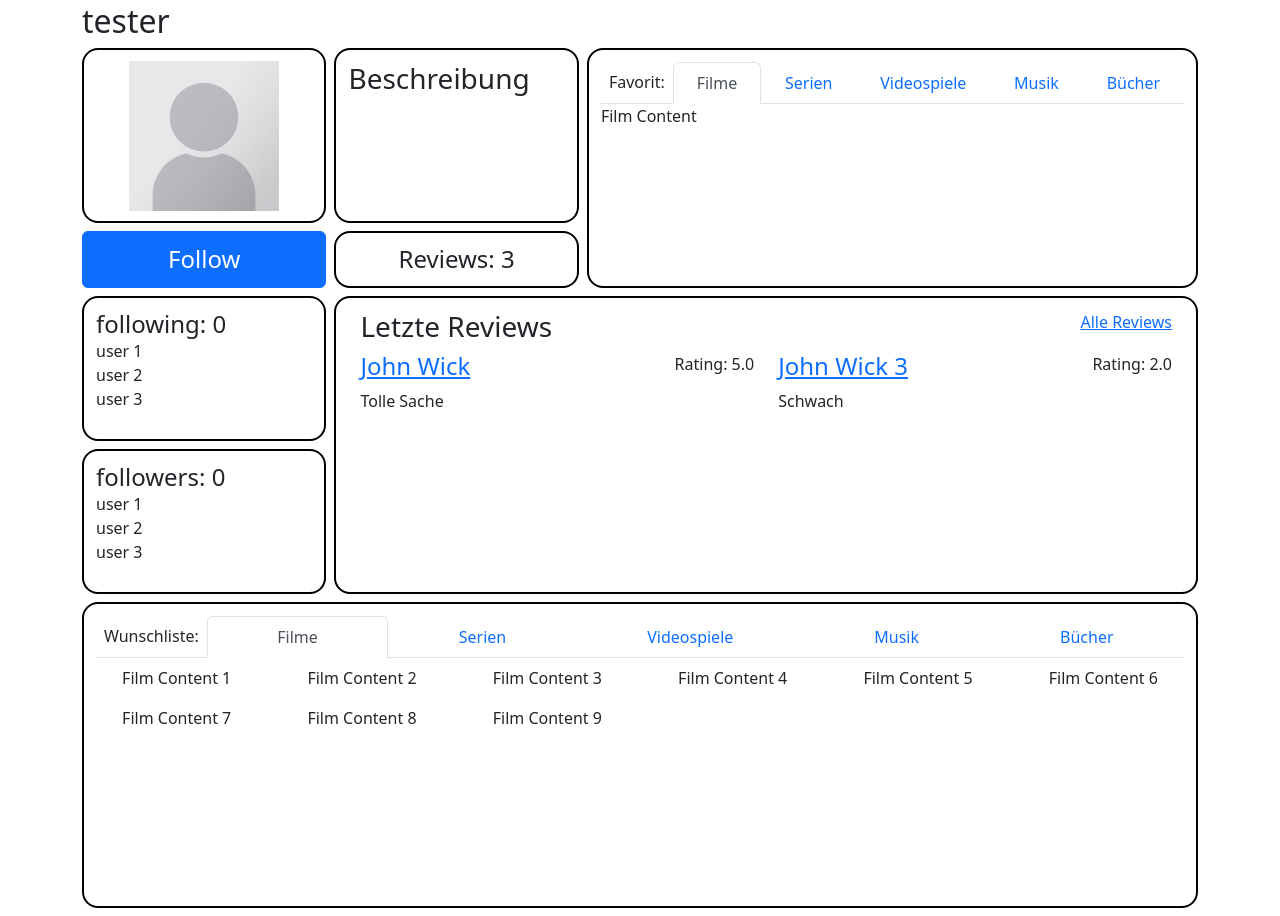
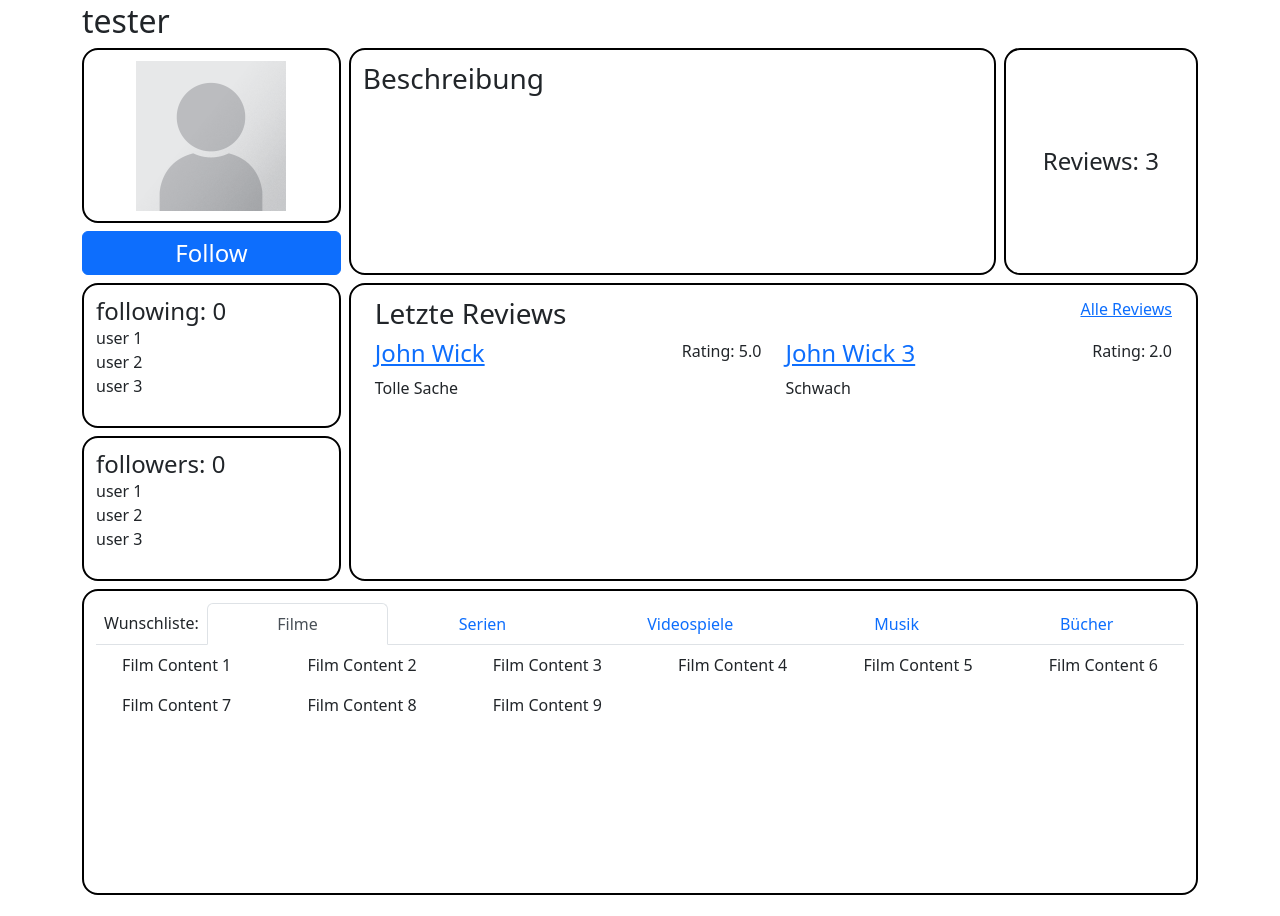
Before and after one commit to dtwach/swt-projekt-grp-5, a PHP site: page /profile.php?id=1000 in a window 1280 px wide. Shown: the part 54-970 px from the top of the page. After the commit the page ends 949 px from the top, so only its background shows below. Run offline with PHP 8.4, Linux system fonts and the light colour scheme; a user stored in the database is signed in; data comes from the database, SQL or seed files in the repository; data that the repository does not hold is empty.

Commit message:
removed favorite

```diff
--- a/css/profilegrid.css
+++ b/css/profilegrid.css
@@ -1,10 +1,16 @@
+* {
+    margin: 0;
+    padding: 0;
+    box-sizing: border-box;
+}
+
 .profile {
     display: grid;
-    grid-template-columns: 1fr 1fr 2.5fr;
+    grid-template-columns: 1fr 2.5fr 0.75fr;
     grid-template-rows: 1fr 0.25fr 0.75fr 0.75fr 1.75fr;
     grid-template-areas:
-        "pic desc fav"
-        "follow revs fav"
+        "pic desc revs"
+        "follow desc revs"
         "following recrev recrev"
         "followers recrev recrev"
         "list list list" ;
@@ -15,12 +21,11 @@
     .profile {
         display: grid;
         grid-template-columns: 1fr 1fr 1fr;
-        grid-template-rows: 0.75fr 0.2fr 0.2fr 1fr 1fr 1fr;
+        grid-template-rows: 0.75fr 0.2fr 0.2fr 1fr 1fr;
         grid-template-areas:
             "pic desc desc"
             "follow follow follow"
             "following followers revs"
-            "fav fav fav"
             "recrev recrev recrev"
             "list list list" ;
         gap: 0.3rem;
--- a/profile.php
+++ b/profile.php
@@ -18,7 +18,6 @@ if (!isset($_GET["id"])) {
     <meta http-equiv="X-UA-Compatible" content="IE=edge">
     <meta name="viewport" content="width=device-width, initial-scale=1.0">
     <title>Profil Content-Review-Plattform</title>
-    <link href="css/style.css" rel="stylesheet">
     <link href="css/profilegrid.css" rel="stylesheet">
     <link href="https://cdn.jsdelivr.net/npm/bootstrap@5.2.0/dist/css/bootstrap.min.css" rel="stylesheet"
         integrity="sha384-gH2yIJqKdNHPEq0n4Mqa/HGKIhSkIHeL5AyhkYV8i59U5AR6csBvApHHNl/vI1Bx" crossorigin="anonymous">
@@ -31,7 +30,7 @@ if (!isset($_GET["id"])) {
 </head>
 
 <body>
-    <div class="container">
+    <div class="container-xl">
         <?php
         require 'includes/dbcon.inc.php';
         $stmt = $con->prepare("SELECT Username FROM user WHERE ID=?;");
@@ -42,7 +41,7 @@ if (!isset($_GET["id"])) {
         echo '<h2>' . $row . '</h2>';
         ?>
     </div>
-    <div class="container profile mb-2">
+    <div class="container-xl profile mb-2">
         <div class="pic p-1">
             <?php
             require 'includes/dbcon.inc.php';
@@ -71,48 +70,10 @@ if (!isset($_GET["id"])) {
             echo '<p>' . $row . '</p>';
             ?>
         </div>
-        <div class="favorite">
-            <nav>
-                <div class="nav nav-tabs nav-fill" role="tablist">
-                    <p class="m-2">Favorit: </p>
-
-                    <button class="nav-link active" id="fav-film-tab" data-bs-toggle="tab" data-bs-target="#fav-film" aria-selected="true">Filme</button>
-
-                    <button class="nav-link" id="fav-series-tab" data-bs-toggle="tab" data-bs-target="#fav-series" aria-selected="false">Serien</button>
-
-                    <button class="nav-link" id="fav-game-tab" data-bs-toggle="tab" data-bs-target="#fav-game" aria-selected="false">Videospiele</button>
-
-                    <button class="nav-link" id="fav-music-tab" data-bs-toggle="tab" data-bs-target="#fav-music" aria-selected="false">Musik</button>
-
-                    <button class="nav-link" id="fav-book-tab" data-bs-toggle="tab" data-bs-target="#fav-book" aria-selected="false">Bücher</button>
-                </div>
-            </nav>
-            <div class="tab-content" id="nav-tabContent">
-                <div class="tab-pane fade show active" id="fav-film" role="tabpanel" aria-labelledby="fav-film-tab">
-                    Film Content
-                </div>
-
-                <div class="tab-pane fade" id="fav-series" role="tabpanel" aria-labelledby="fav-series-tab">
-                    Serien Content
-                </div>
-
-                <div class="tab-pane fade" id="fav-game" role="tabpanel" aria-labelledby="fav-game-tab">
-                    Videspiele Content
-                </div>
-
-                <div class="tab-pane fade" id="fav-music" role="tabpanel" aria-labelledby="fav-music-tab">
-                    Musik Content
-                </div>
-
-                <div class="tab-pane fade" id="fav-book" role="tabpanel" aria-labelledby="fav-book-tab">
-                    Buch Content
-                </div>
-            </div>
-        </div>
         <button class="btn btn-primary follow">
             <h4 class="mb-0">Follow</h4>
         </button>
-        <div class="reviews text-center">
+        <div class="reviews text-center d-md-flex justify-content-center align-items-center">
             <?php
             require 'includes/dbcon.inc.php';
             $stmt = $con->prepare("SELECT COUNT(Content) FROM review WHERE User=?;");
```
